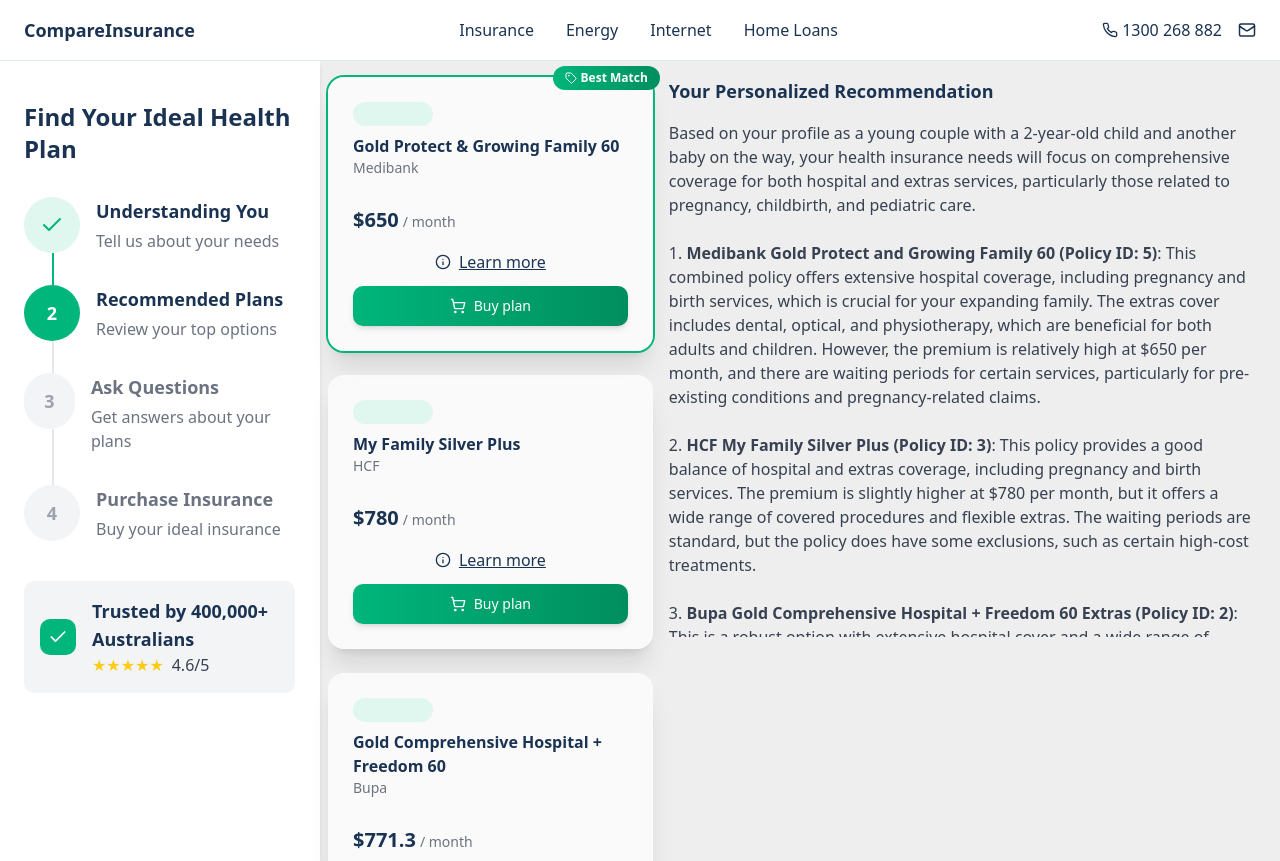
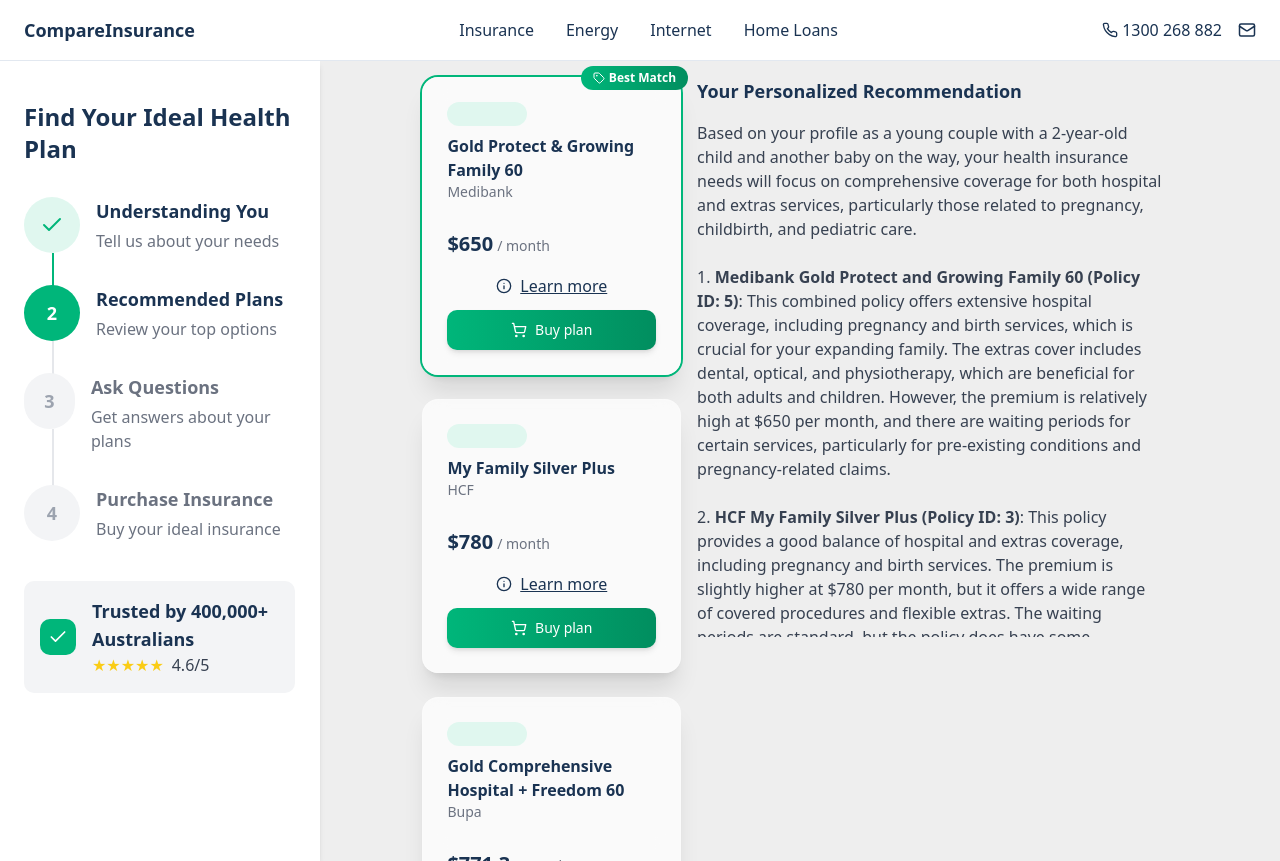
Before and after one commit to gayathrikasi-everest/compare-insurance, a React (Vite) app: page /recommended-plans in a window 1280 px wide. Built offline with nearby package versions, Linux system fonts and the light colour scheme.

Commit message:
Add right section padding
Add padding to the right section of the layout.

```diff
--- a/src/pages/RecommendedPlans.tsx
+++ b/src/pages/RecommendedPlans.tsx
@@ -71,7 +71,7 @@ const RecommendedPlans: React.FC = () => {
       </div>
 
       {/* Right content area with new layout - taking full height */}
-      <div className="w-3/4 flex-1 py-4 px-2 bg-[#EEE] flex flex-col">
+      <div className="w-3/4 flex-1 py-4 px-[8%] bg-[#EEE] flex flex-col">
         <div className="flex-grow flex flex-col md:flex-row gap-4">
           {/* Left column: Stacked insurance plan cards - 35% width */}
           <div className="md:w-[35%]">
```
